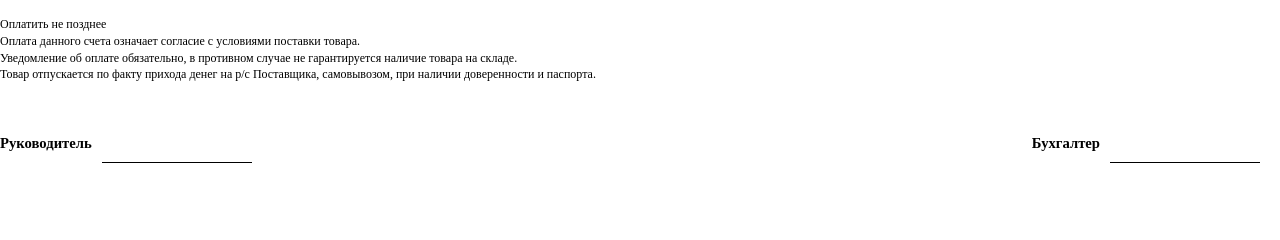
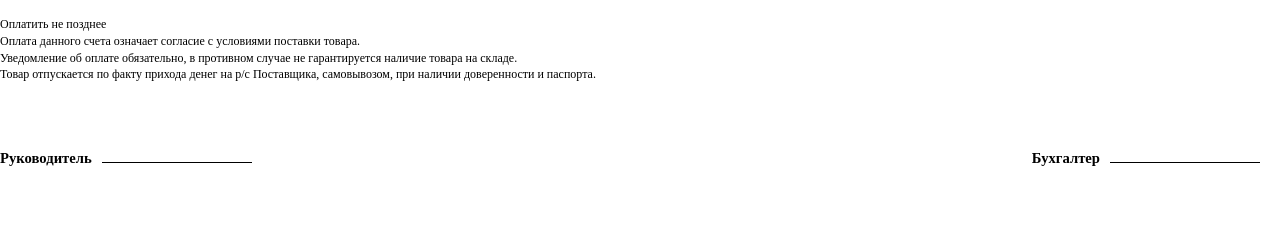
Before and after one commit to adiga-code/payment_bot, a Python web app: template bot/templates/invoice_template.html in a window 1280 px wide. Shown: the part 406-646 px from the top of the page. Run offline with Jinja, Linux system fonts and the light colour scheme; the template is opened without the code that fills it, so the values that code supplies are empty.

Commit message:
Adjust signature position and raise signature lines
- Changed signature horizontal position to right: 3mm
- Changed signature-block alignment to baseline to raise lines
  to the level of text baseline

https://claude.ai/code/session_2b297ee1-6d82-4de3-9aaf-49c882ee949e

```diff
--- a/bot/templates/invoice_template.html
+++ b/bot/templates/invoice_template.html
@@ -154,7 +154,7 @@
 
         .signature-block {
             display: flex;
-            align-items: center;
+            align-items: baseline;
             gap: 10px;
             position: relative;
         }
@@ -179,7 +179,7 @@
         /* Изображение подписи справа от линии */
         .signature-img {
             position: absolute;
-            right: -5mm;
+            right: 3mm;
             top: 0;
             max-width: 20mm;
             max-height: 15mm;
```
